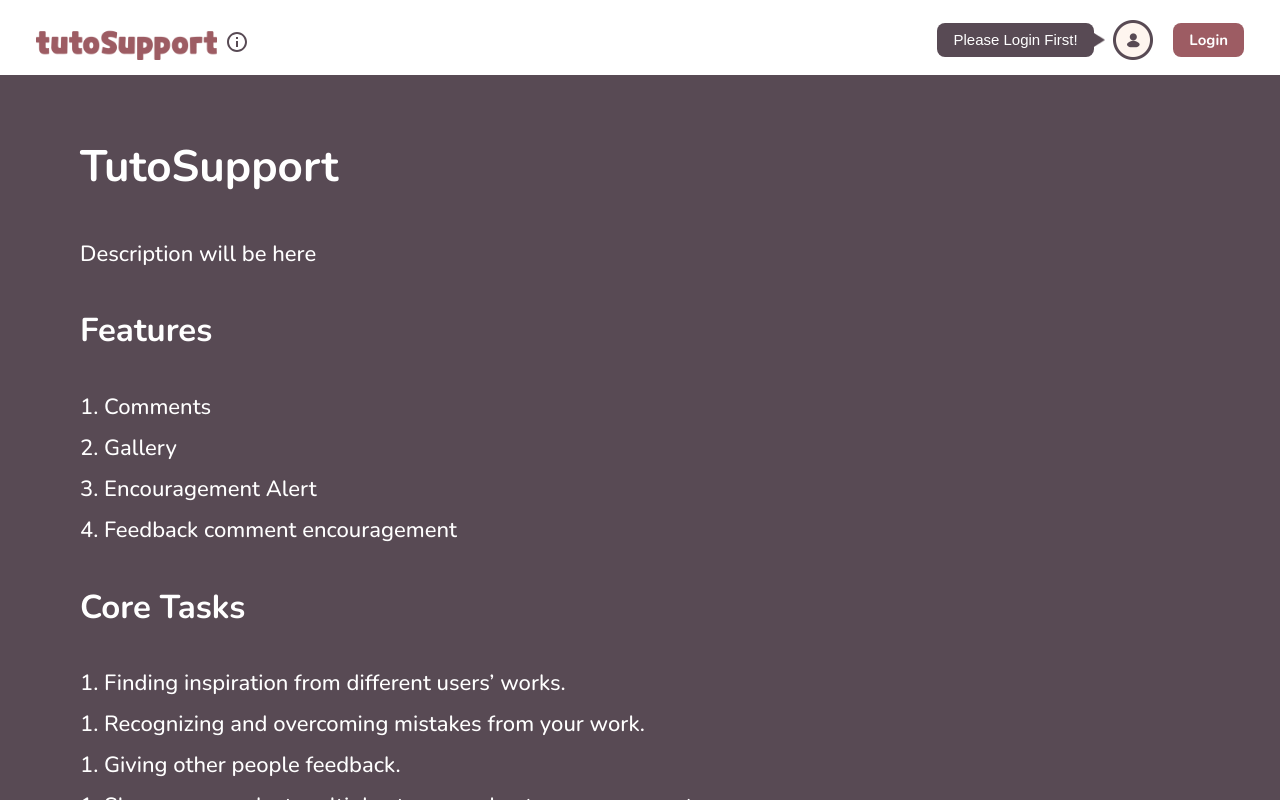
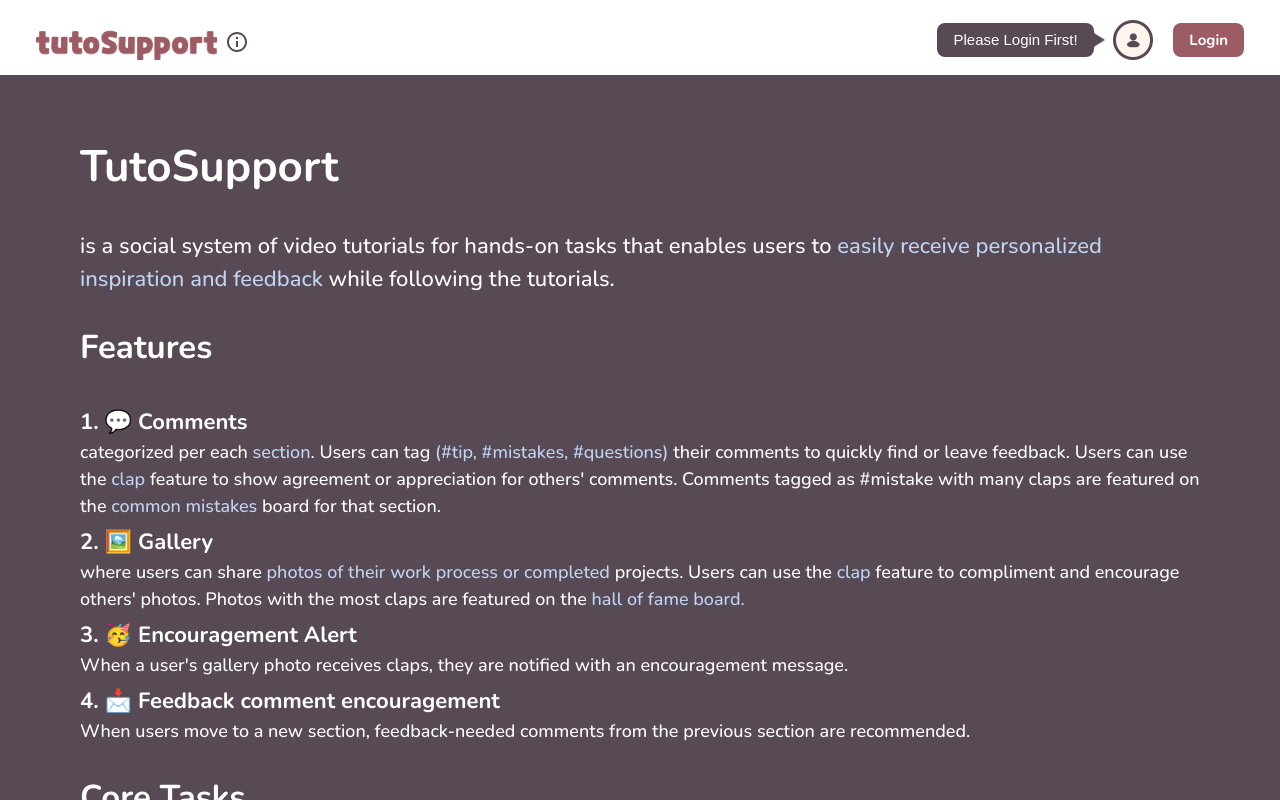
Before and after one commit to hye1ee/TutoSupport, a React (Vite) app: page /info in a window 1280 px wide. Built offline with nearby package versions, Linux system fonts and the light colour scheme; no server answers; a web font is replaced by a local one.

Commit message:
[feat] Implement info page

```diff
--- a/src/pages/Description.tsx
+++ b/src/pages/Description.tsx
@@ -4,18 +4,60 @@ export default function Description() {
   return (
     <PageWrapper>
       <h1>TutoSupport</h1>
-      <span>Description will be here</span>
+      <div>
+        is a social system of video tutorials for hands-on tasks that enables
+        users to{"  "}
+        <span style={{ color: "#C0D5F4" }}>
+          easily receive personalized inspiration and feedback
+        </span>
+        {"  "}
+        while following the tutorials.
+      </div>
       <h2>Features</h2>
-      <div>1. Comments</div>
-      <div>2. Gallery</div>
-      <div>3. Encouragement Alert</div>
-      <div>4. Feedback comment encouragement</div>
-
+      <div style={{ fontWeight: 700, marginTop: "6px" }}>1. 💬 Comments</div>
+      <div style={{ fontSize: "18px" }}>
+        categorized per each <span style={{ color: "#C0D5F4" }}>section</span>.
+        Users can tag{" "}
+        <span style={{ color: "#C0D5F4" }}>(#tip, #mistakes, #questions) </span>
+        their comments to quickly find or leave feedback. Users can use the{" "}
+        <span style={{ color: "#C0D5F4" }}>clap </span>
+        feature to show agreement or appreciation for others' comments. Comments
+        tagged as #mistake with many claps are featured on the{" "}
+        <span style={{ color: "#C0D5F4" }}>common mistakes </span>
+        board for that section.
+      </div>
+      <div style={{ fontWeight: 700, marginTop: "6px" }}>2. 🖼️ Gallery</div>
+      <div style={{ fontSize: "18px" }}>
+        where users can share{" "}
+        <span style={{ color: "#C0D5F4" }}>
+          photos of their work process or completed{" "}
+        </span>{" "}
+        projects. Users can use the{" "}
+        <span style={{ color: "#C0D5F4" }}>clap </span> feature to compliment
+        and encourage others' photos. Photos with the most claps are featured on
+        the <span style={{ color: "#C0D5F4" }}>hall of fame board.</span>
+      </div>
+      <div style={{ fontWeight: 700, marginTop: "6px" }}>
+        3. 🥳 Encouragement Alert
+      </div>
+      <div style={{ fontSize: "18px" }}>
+        When a user's gallery photo receives claps, they are notified with an
+        encouragement message.
+      </div>
+      <div style={{ fontWeight: 700, marginTop: "6px" }}>
+        4. 📩 Feedback comment encouragement
+      </div>
+      <div style={{ fontSize: "18px" }}>
+        When users move to a new section, feedback-needed comments from the
+        previous section are recommended.
+      </div>
       <h2>Core Tasks</h2>
-      <div>1. Finding inspiration from different users’ works. </div>
-      <div>1. Recognizing and overcoming mistakes from your work. </div>
-      <div>1. Giving other people feedback. </div>
-      <div>1. Share your work at multiple stages and get encouragement. </div>
+      <div>1. 💡 Finding inspiration from different users’ works. </div>
+      <div>2. 🧐 Recognizing and overcoming mistakes from your work. </div>
+      <div>3. 🗣️ Giving other people feedback. </div>
+      <div>
+        4. 📸 Share your work at multiple stages and get encouragement.{" "}
+      </div>
     </PageWrapper>
   );
 }
@@ -29,7 +71,7 @@ const PageWrapper = styled.div`
   align-items: flex-start;
   justify-content: flex-start;
 
-  gap: 8px;
+  /* gap: 4px; */
 
   box-sizing: border-box;
   padding: 30px 80px;
```
